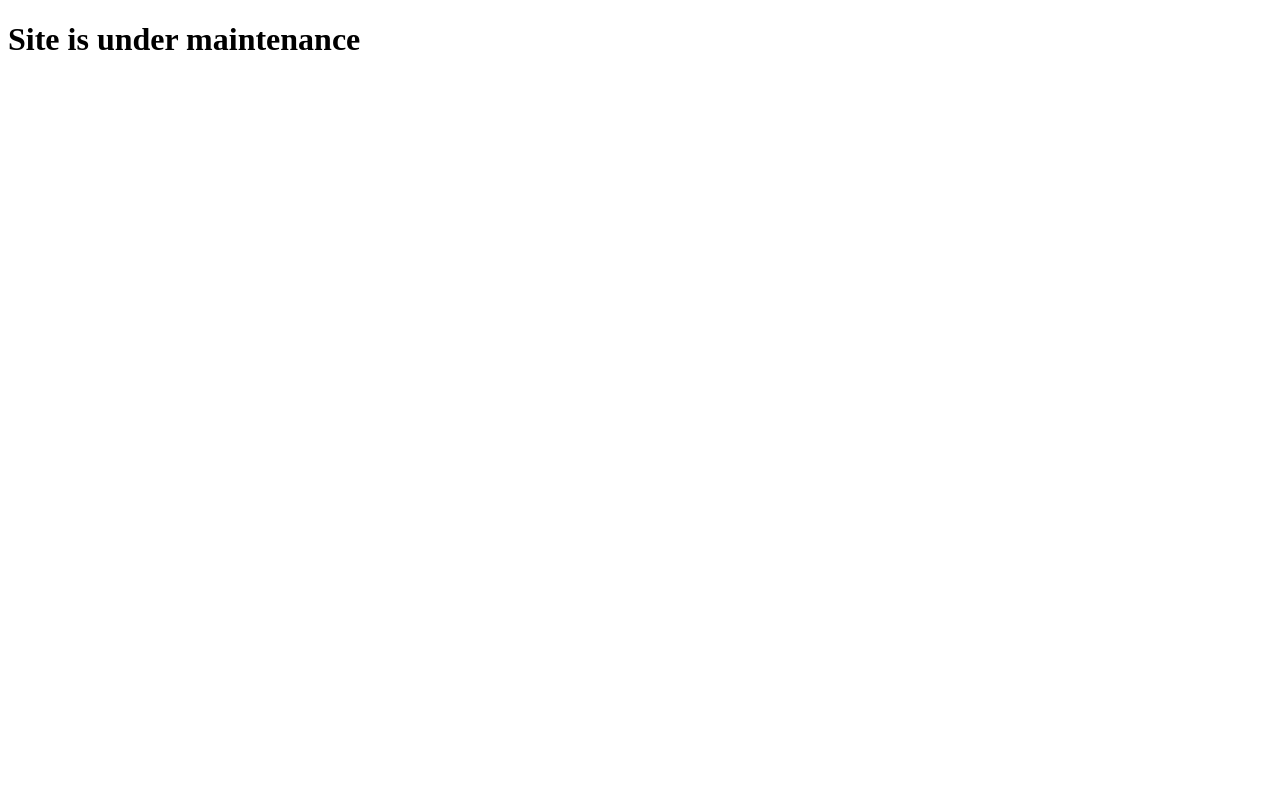
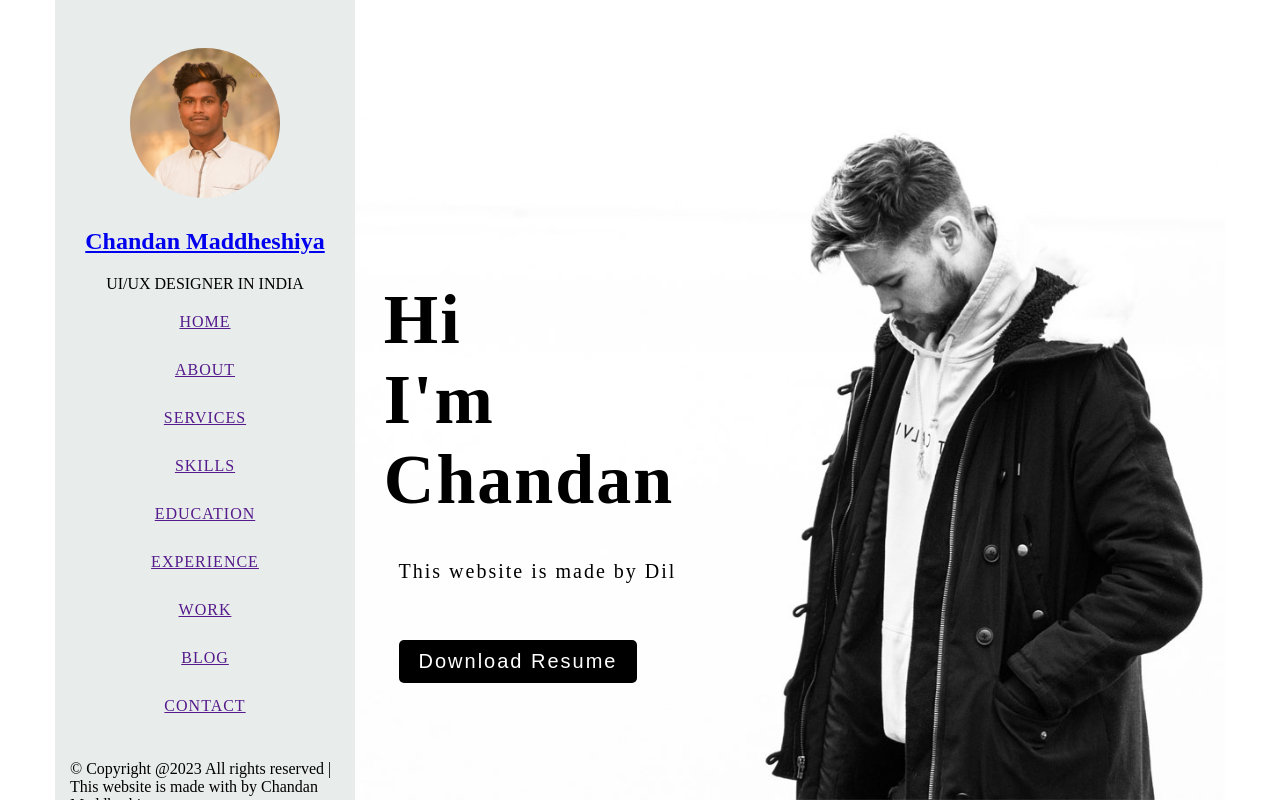
Before and after one commit to Maddheshiya007/Portfolio-site, a plain HTML site: page index.html in a window 1280 px wide. Drawn offline with Linux system fonts and the light colour scheme.

Commit message:
index.html updated
Aside part and about me section updated

```diff
--- a/index.html
+++ b/index.html
@@ -10,13 +10,107 @@
 </head>
 
 <body>
-    <div class="wrapper">
+    <div class="container">
 
-        <h1>Site is under maintenance</h1>
+        <div class="container-wrap">
+
+            <a href="#" class="" data-toggle="collapse" data-target="#navbar" aria-expanded="false"
+                aria-controls="navbar">
+                <i>
+                    <!-- ::before
+                    ::after -->
+                </i>
+            </a>
+            <aside id="aside" role="complementary" class="">
+                <div class="text-center">
+                    <div class="author-img" style="background-image: url(photo\ passport-size.jpg);">
+                    </div>
+
+                    <h1 id="auth-name"><a href="index.html">Chandan Maddheshiya </a></h1>
+                    <p class="position">UI/UX DESIGNER IN INDIA</p>
+
+                </div>
+                <nav id="main-manu" role="navigation" class="navbar">
+                    <div id="navbar" class="collapse" aria-expanded="false">
+                        <ul>
+                            <li><a href="">HOME </a></li>
+                            <li> <a href="">ABOUT</a></li>
+                            <li><a href="">SERVICES</a></li>
+                            <li><a href="">SKILLS</a></li>
+                            <li><a href="">EDUCATION</a></li>
+                            <li><a href="">EXPERIENCE</a></li>
+                            <li><a href="">WORK</a></li>
+                            <li><a href="">BLOG</a></li>
+                            <li><a href="">CONTACT</a></li>
+                        </ul>
+
+                    </div>
+                </nav>
+                <div class="footer">
+                    © Copyright @2023 All rights reserved | This website is made with by Chandan Maddheshiya
+                </div>
+
+            </aside>
+
+            <div id="main-sec">
+                <div class="hero-dp">
+                    <h1>Hi <br> I'm <br>Chandan</h1>
+                    <p>This website is made by Dil</p>
+                    <button>Download Resume</button>
+                </div>
+                <div class="about">
+                    <h2>About Me</h2>
+                    <h3>Who I am ?</h3>
+                    <p>I am a UI/UX Designer & Front End Developer from India. I enjoy taking complex problems and
+                        turning them into simple and beautiful interface designs. I also love the logic and structure of
+                        coding and always strive to write elegant and efficient code, whether it be HTML, CSS or
+                        jQuery.</p>
+
+                    <div class="about-box">
+                        <div class="abtboxes">Graphic Design</div>
+                        <div class="abtboxes">Web Disign</div>
+                        <div class="abtboxes">Software</div>
+                        <div class="abtboxes">Appliaction</div>
+                    </div>
+                    <button>Hire Me</button>
+                </div>
+
+                <div class="services">
+                    <h2>Services</h2>
+                    <h3>What I do ?</h3>
+                    <p>I have been working as a freelance UI/UX Designer & Front End Developer for 2 years, have
+                        worked with clients across the globe. I have worked on projects for different industries
+                        requiring different skill sets.</p>
+                    <div class="service-box">
+                        <div class="service-boxes">
+                            <div class="service-box-1-img">
+                                <img src="https://img.icons8.com/ios/50/000000/pen-tool.png" />
+                            </div>
+                            <h4>UI/UX DESIGN</h4>
+                            <p>I design beautiful user interfaces for a range of digital products and services.</p>
+                        </div>
+                        <div class="service-boxes">
+                            <div class="service-box-2-img">
+                                <img src="https://img.icons8.com/ios/50/000000/code.png" />
+                            </div>
+                            <h4>FRONT END DEVELOPMENT</h4>
+                            <p>I design beautiful user interfaces for a range of digital products and services.</p>
+                        </div>
+                        <div class="service-boxes">
+                            <div class="service-box-3-img">
+                                <img src="https://img.icons8.com/ios/50/000000/pen-tool.png" />
+                            </div>
+                            <h4>BACK END DEVELOPMENT</h4>
+                            <p>I design beautiful user interfaces for a range of digital products and services.</p>
+                        </div>
+                    </div>
+
+            </div>
+
+        </div>
 
 
     </div>
-
 
 
     <script src="script.js"></script>
--- a/style.css
+++ b/style.css
@@ -0,0 +1,165 @@
+*{
+    margin: 0;
+    padding: 0;
+    box-sizing: border-box;
+}
+
+.container{
+    width: 100vw;
+    height: 100vh;
+    position: relative;
+    overflow: hidden;
+}
+.container-wrap{
+    max-width: 1170px;
+    margin: 0 auto;
+
+}
+#aside{
+    height: 100vh;
+    padding-top: 3em;
+    padding-bottom: 40px;
+    float: left;
+    width: 300px;
+    position: fixed;
+    overflow-y: scroll;
+    z-index: 1001;
+    background-color: rgb(232, 237, 235);
+}
+.text-center{
+    text-align: center;
+}
+
+
+.author-img{
+    width: 150px;
+    height: 150px;
+    margin: 0 auto;
+    margin-bottom: 30px;
+    border-radius: 50%;
+    background-size: cover;
+    background-position: center center;
+    background-repeat: no-repeat;
+    position: relative;
+}
+#auth-name{
+    margin-bottom: 20px;
+}
+.position{
+    margin-bottom: 20px;
+}
+#main-manu{
+    display: block;
+    width: 100%;
+    position:relative ;
+    min-height: 55px;
+    margin-bottom: 20px;
+}
+#main-manu ul{
+    text-align: center;
+    list-style: none;
+}
+#main-manu ul li{
+    margin: 0 0 30px 0;
+    padding: 0;
+    letter-spacing: 1px;
+}
+
+.footer{
+    padding: 5px;
+}
+#main-sec{
+    position: relative;
+    float: right;
+    background-color: rosybrown;
+    height: 100vh;
+    overflow-y: scroll;
+    width: calc(1170px - 300px);
+}
+.hero-dp{
+    width: 100%;
+    height: 100vh;
+    background-image: url(img_bg_2.jpg);
+    background-size: cover;
+    background-position: center center;
+    background-repeat: no-repeat;
+    position: relative;
+    margin-bottom: 10%;
+}
+
+.hero-dp h1{
+    color: #000000;
+    font-size: 70px;
+    position: absolute;
+    top: 50%;
+    left: 20%;
+    transform: translate(-50%,-50%);
+    letter-spacing: 2px;
+}
+.hero-dp p{
+    color: #000000;
+    font-size: 20px;
+    position: absolute;
+    top: 70%;
+    left: 5%;
+
+    letter-spacing: 2px;
+}
+
+button{
+    position: absolute;
+    top: 80%;
+    left: 5%;
+    letter-spacing: 2px;
+    padding: 10px 20px;
+    border: none;
+    outline: none;
+    background-color: #000000;
+    color: #ffffff;
+    font-size: 20px;
+    cursor: pointer;
+    border-radius: 5px;
+}
+
+.about, .services, .contact, .footer{
+    padding: 5%;
+    margin-bottom: 10%;
+    position: relative;
+}
+
+
+.about h2, .services h2, .contact h2, .footer h2{
+    font-size: 20px;
+    margin-bottom: 5%;
+    text-align: center;
+    text-transform: uppercase;
+}
+.about h3, .services h3, .contact h3, .footer h3{
+    font-size: 25px;
+    margin-bottom: 5%;
+    text-transform: uppercase;
+}
+.about p, .services p, .contact p, .footer p{
+    font-size: 20px;
+    margin-bottom: 5%;
+
+}
+
+.about-box{
+    display: flex;
+    flex-wrap: wrap;
+    flex-direction: row;
+    justify-content: space-between;
+    width: 100%;
+}
+
+.abtboxes{
+    margin-bottom: 10%;
+    height: 100px;
+    width: 100px;
+    background-color: #d5b6b6;
+    border-radius: 50%;
+    display: flex;
+    justify-content: center;
+    align-items: center;
+}
```
Also changed, not shown: img_bg_2.jpg (added), photo passport-size.jpg (added).
